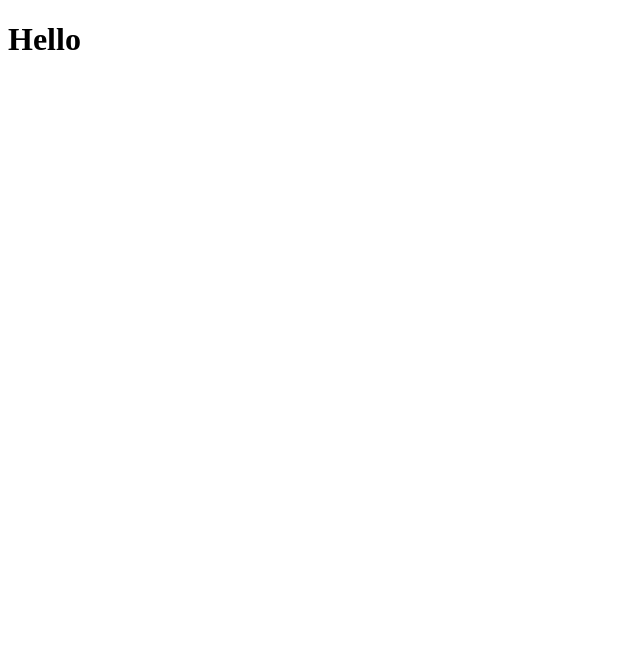
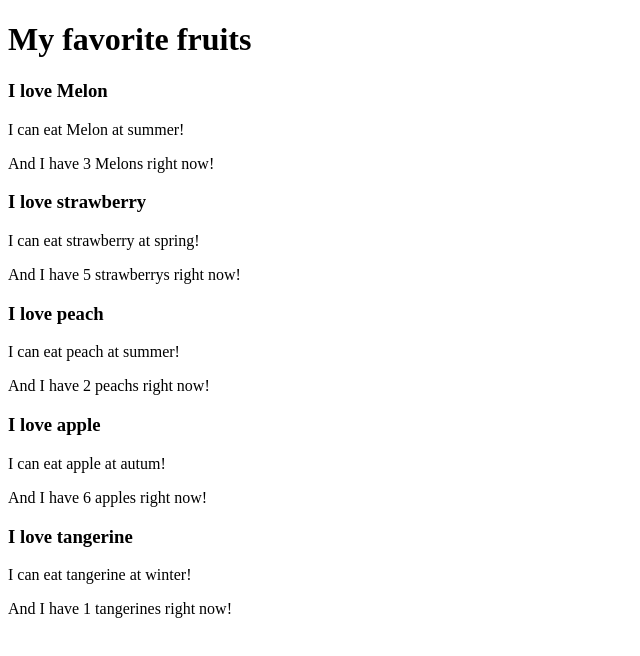
Before and after one commit to yojessie/ReactJS-studyNote, a React (Create React App) app in the folder react-app-old-ver/: page / in a window 1280 px wide. Shown: the top 656 px of the page, without its empty margins (0-640 px from the left). Built offline with nearby package versions, Linux system fonts and the light colour scheme.

Commit message:
🚧  Study JSX and Props again

```diff
--- a/react-app-old-ver/src/App.js
+++ b/react-app-old-ver/src/App.js
@@ -1,7 +1,28 @@
+import React from "react";
+import Fruit from "./Fruit";
+
+const fruits = [
+  { id: 1, name: "Melon", have: 3, season: "summer" },
+  { id: 2, name: "strawberry", have: 5, season: "spring" },
+  { id: 3, name: "peach", have: 2, season: "summer" },
+  { id: 4, name: "apple", have: 6, season: "autum" },
+  { id: 5, name: "tangerine", have: 1, season: "winter" },
+];
+
 function App() {
   return (
     <div>
-      <h1>Hello</h1>
+      <h1>My favorite fruits</h1>
+      {fruits.map((fruit) => {
+        return (
+          <Fruit
+            key={fruit.id}
+            name={fruit.name}
+            season={fruit.season}
+            have={fruit.have}
+          />
+        );
+      })}
     </div>
   );
 }
--- /dev/null
+++ b/react-app-old-ver/src/Fruit.js
@@ -0,0 +1,24 @@
+import React from "react";
+import PropTypes from "prop-types";
+
+function Fruit(props) {
+  return (
+    <div>
+      <h3>I love {props.name}</h3>
+      <p>
+        I can eat {props.name} at {props.season}!
+      </p>
+      <p>
+        And I have {props.have} {props.name}s right now!
+      </p>
+    </div>
+  );
+}
+
+Fruit.propTypes = {
+  name: PropTypes.string.isRequired,
+  season: PropTypes.string,
+  have: PropTypes.number.isRequired,
+};
+
+export default Fruit;
--- a/react-app-old-ver/src/index.js
+++ b/react-app-old-ver/src/index.js
@@ -1,10 +1,23 @@
+// New ver
+// import React from "react";
+// import ReactDOM from "react-dom/client";
+// import App from "./App";
+
+// const root = ReactDOM.createRoot(document.getElementById("root"));
+// root.render(
+//   <React.StrictMode>
+//     <App />
+//   </React.StrictMode>
+// );
+
+// Old ver
 import React from "react";
-import ReactDOM from "react-dom/client";
+import ReactDom from "react-dom";
 import App from "./App";
 
-const root = ReactDOM.createRoot(document.getElementById("root"));
-root.render(
-  <React.StrictMode>
-    <App />
-  </React.StrictMode>
-);
+ReactDom.render(<App />, document.getElementById("root"));
+
+// The changes between New and old version
+// React 17버전부턴 JSX를 import React 없이 사용할 수 있다.
+// 전에는 하나의 컴포넌트만 렌더링 할 수 있었으나, 이제 여러개 렌더링이 가능하다.
+// 전에는 propTypes를 사용하기 위해서 npm install prop-types가 필요했다. (지금은 그냥 import!)
```
